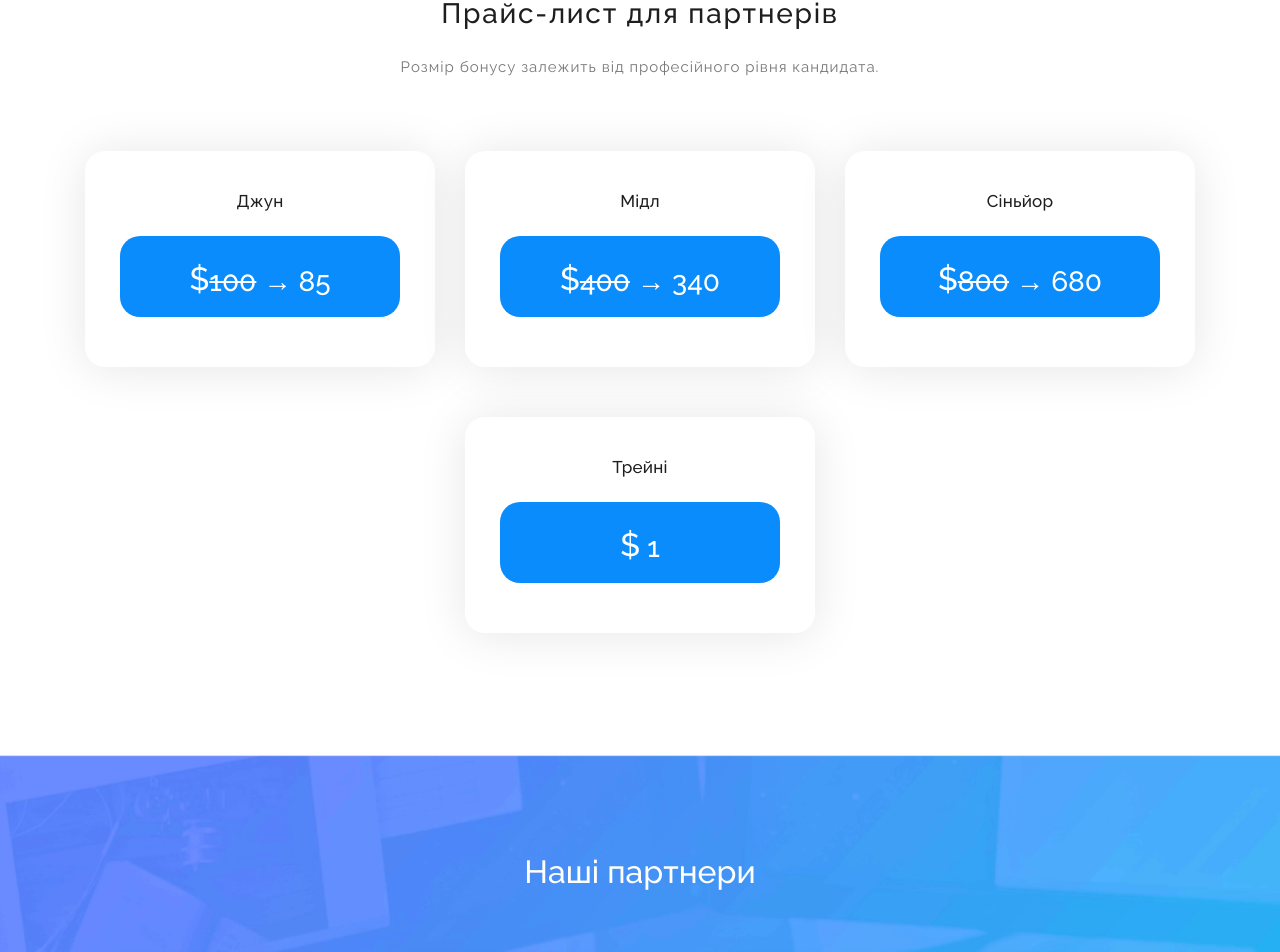
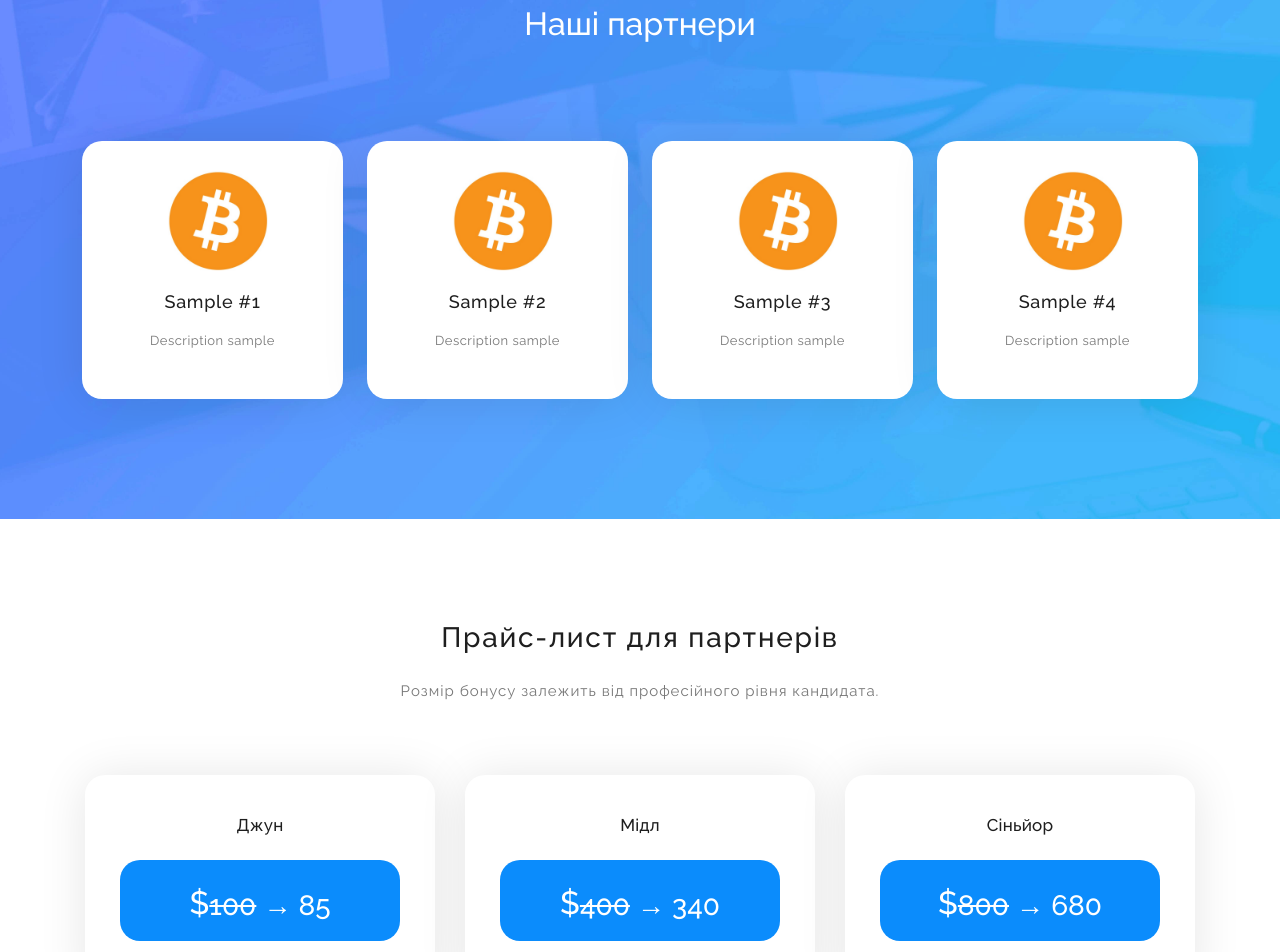
Before and after one commit to ITinderorg/ITinderWebsite, a Next.js app: page /ITpartners in a window 1280 px wide. Shown: the part 2559-3511 px from the top of the page. Built offline with nearby package versions, Linux system fonts and the light colour scheme.

Commit message:
Moved OurPartners section above pricing

```diff
--- a/src/components/page/partners/PartnersPage.jsx
+++ b/src/components/page/partners/PartnersPage.jsx
@@ -20,8 +20,8 @@ const PartnersPage = () => {
       </WelcomeArea>
       <AboutUs />
       <Benefits />
+      <OurPartners />
       <Pricing />
-      <OurPartners />
       <Action />
     </>
   );
```
